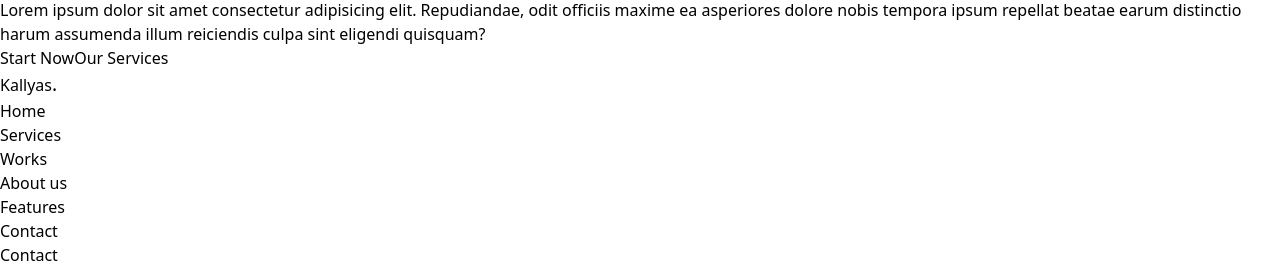
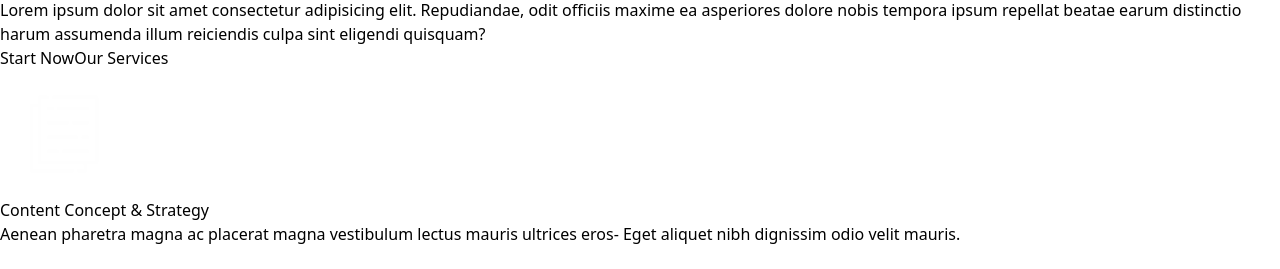
Before and after one commit to MBadarMurtaza/Assignment-4, a React (Vite) app in the folder kalyas-react/: page / in a window 1280 px wide. Shown: the part 199-468 px from the top of the page. Built offline with nearby package versions, Linux system fonts and the light colour scheme.

Commit message:
run lower header portion

```diff
--- a/kalyas-react/src/app.jsx
+++ b/kalyas-react/src/app.jsx
@@ -1,10 +1,12 @@
 import Header from "./components/header";
 import Footer from "./components/footer";
+import LowerHeader from "./components/lower header";
 
 const App = () => {
     return (
         <>
             <Header />
+            <LowerHeader />
             <Footer />
         </>
     );
```
